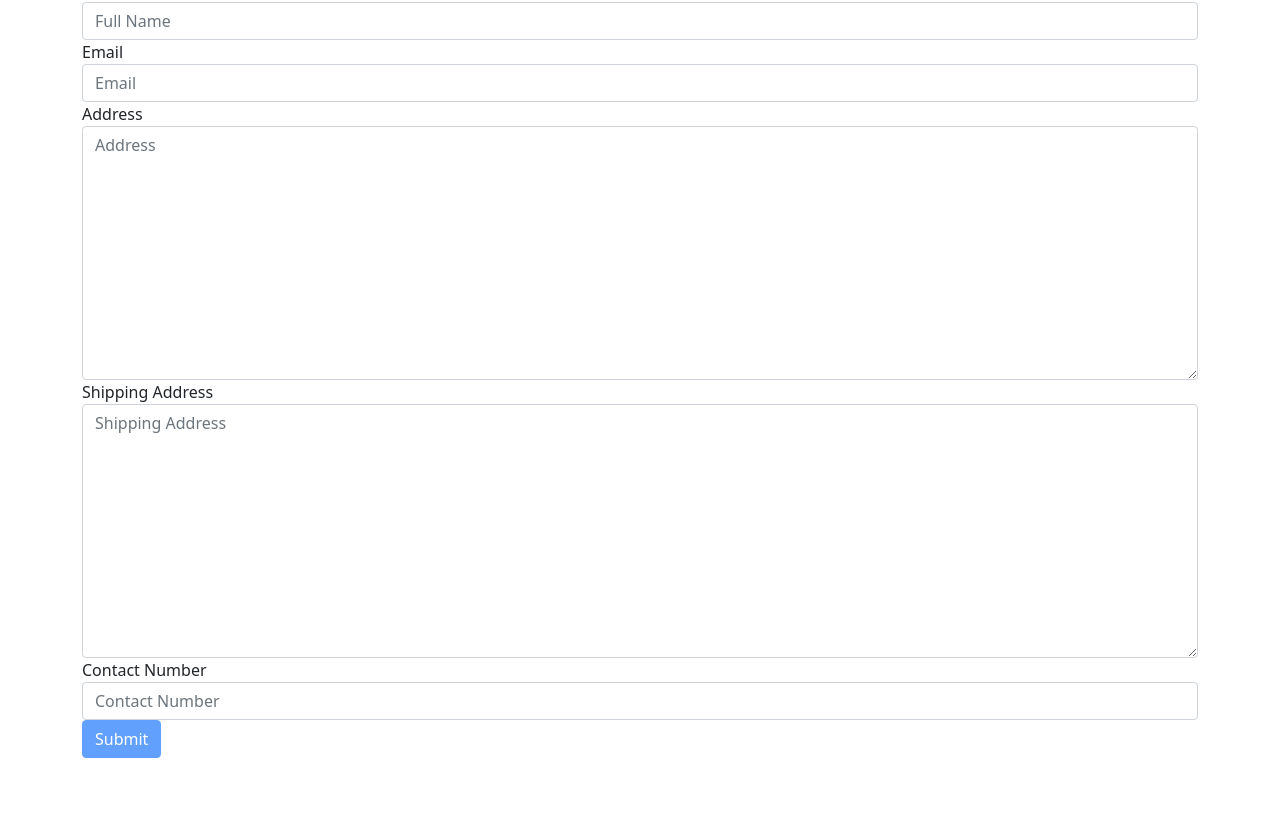
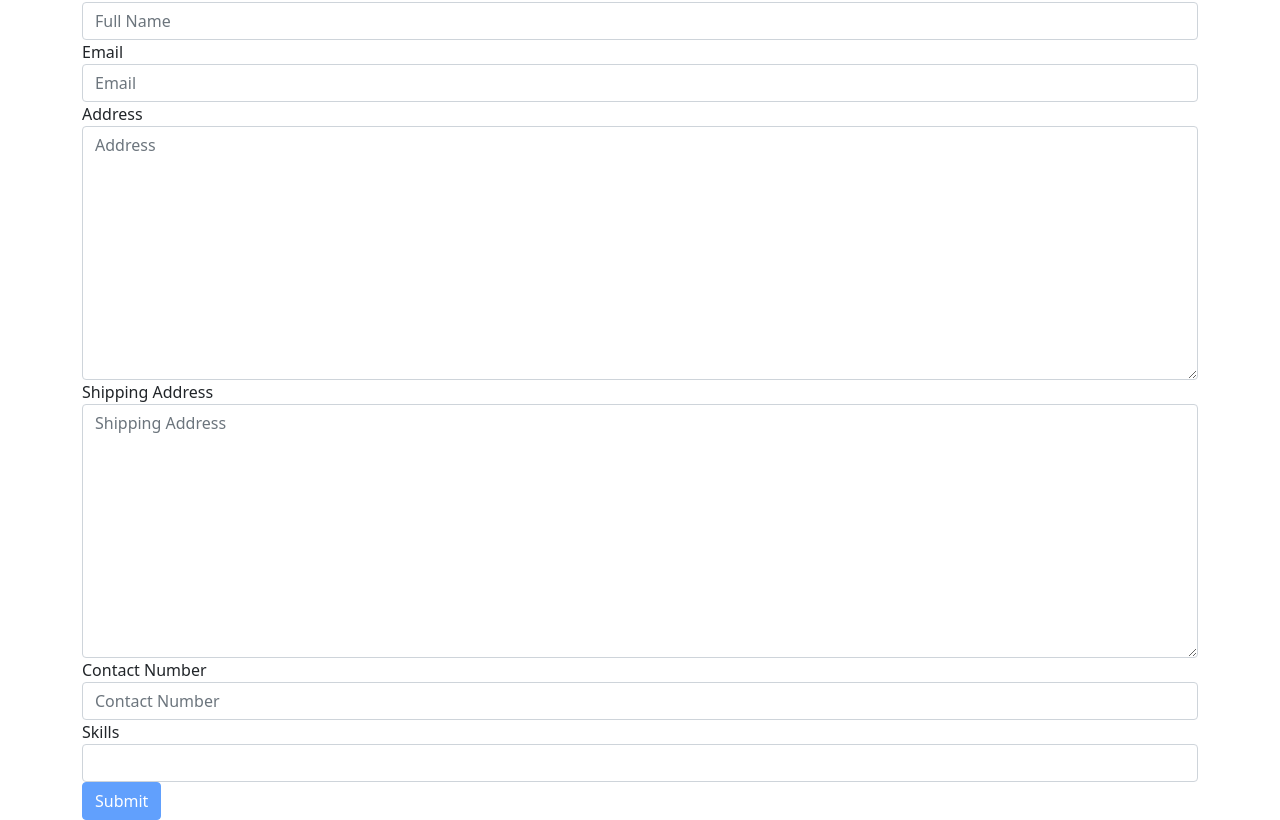
Before and after one commit to Ahmed-Manai/Hero-App, an Angular app in the folder Hero-Project/: page / in a window 1280 px wide. Shown: the part 627-1447 px from the top of the page. Before the commit the page ends 1385 px from the top, so only its background shows below. Built offline with nearby package versions, Linux system fonts and the light colour scheme.

Commit message:
reactive form before form builder

```diff
--- a/Hero-Project/src/app/app.component.html
+++ b/Hero-Project/src/app/app.component.html
@@ -65,7 +65,8 @@
 
                 <div class="alert alert-danger" *ngIf="fullname.touched && fullname.invalid">
                     <div *ngIf="fullname.errors && fullname.errors['required']">Full Name is required ... </div>
-                    <div *ngIf="fullname.errors && fullname.errors['minlength']">Full Name must be atleast 5 characters ... </div>
+                    <div *ngIf="fullname.errors && fullname.errors['minlength']">Full Name must be atleast 5 characters
+                        ... </div>
                 </div>
             </div>
 
@@ -79,7 +80,7 @@
                 </div>
             </div>
             <!-- contact Details for nested Form Group -->
-         <div formGroupName = 'contactDetails'>
+            <div formGroupName='contactDetails'>
                 <div class="form-group">
                     <label> Address </label>
                     <textarea cols="30" rows="10" placeholder="Address" class="form-control" name="address"
@@ -94,18 +95,31 @@
                     <textarea cols="30" rows="10" placeholder="Shipping Address" class="form-control" name="address"
                         formControlName="shippingAddress"></textarea>
                     <div class="alert alert-danger" *ngIf="ShippingAddress.touched && ShippingAddress.invalid">
-                        <div *ngIf="ShippingAddress.errors && ShippingAddress.errors['required']">Shipping Address is required ... </div>
+                        <div *ngIf="ShippingAddress.errors && ShippingAddress.errors['required']">Shipping Address is
+                            required ... </div>
                     </div>
                 </div>
 
                 <div class="form-group">
                     <label> Contact Number </label>
-                <input type="text" placeholder="Contact Number" class="form-control" name="email" formControlName="contactNum">
+                    <input type="text" placeholder="Contact Number" class="form-control" name="email"
+                        formControlName="contactNum">
 
                     <div class="alert alert-danger" *ngIf="ContactNum.touched && ContactNum.invalid">
-                    <div *ngIf="ContactNum.errors && ContactNum.errors['required']">Contact Number is required ... </div>
+                        <div *ngIf="ContactNum.errors && ContactNum.errors['required']">Contact Number is required ...
+                        </div>
                         <div *ngIf="ContactNum.errors && ContactNum.errors['pattern']">Invalid Contact Number ... </div>
                     </div>
+                </div>
+                <div class="form-group">
+                    <label>Skills</label>
+                    <input type="text" class="form-control" #skill (keyup.enter)="addSkill(skill)">
+                    <ul class="list-group">
+                        <li class="list-group-item" *ngFor="let skill of Skills.controls; let i = index">
+                             {{skill.value}}
+                             <a class="btn btn-sm btn-danger" (click)="removeSkill(i)"> X </a>
+                        </li>
+                    </ul>
                 </div>
             </div>
             <button type="submit" class="btn btn-primary" [disabled]="form.invalid">Submit </button>
--- a/Hero-Project/src/app/app.component.ts
+++ b/Hero-Project/src/app/app.component.ts
@@ -1,6 +1,6 @@
 import { TmplAstHoverDeferredTrigger } from '@angular/compiler';
 import { AfterViewInit, Component, ViewChild } from '@angular/core';
-import { FormGroup, FormControl, NgForm, NgModel, Validators } from '@angular/forms';
+import { FormGroup, FormControl, NgForm, NgModel, Validators, FormArray, Form } from '@angular/forms';
 
 @Component({
   selector: 'app-root',
@@ -24,15 +24,27 @@ export class AppComponent {
       //  Validators.pattern(this.emailRegex)
       Validators.email
       ]),
-
       contactDetails: new FormGroup({
         address: new FormControl('', [Validators.required]),
         shippingAddress: new FormControl('', [Validators.required]),
         contactNum: new FormControl('', [Validators.required, Validators.pattern(this.contactRegex)])
-      })
+      }),
+      skills: new FormArray([])
     });
   }
 
+  removeSkill(i: number){
+this.Skills.removeAt(i);
+  }
+  get Skills() {
+    return this.form.get('skills') as FormArray;
+  }
+
+  addSkill(skill: HTMLInputElement) {
+    (this.Skills).push(new FormControl(skill.value));
+    skill.value = '';
+    console.log(this.form.value);
+  }
   get ShippingAddress() {
     return this.form.get('contactDetails.shippingAddress');
   }
```
Also changed, not shown: 1 other file (tests, documents, lock files or other folders). Lines whose indentation alone changed are shown as unchanged.
